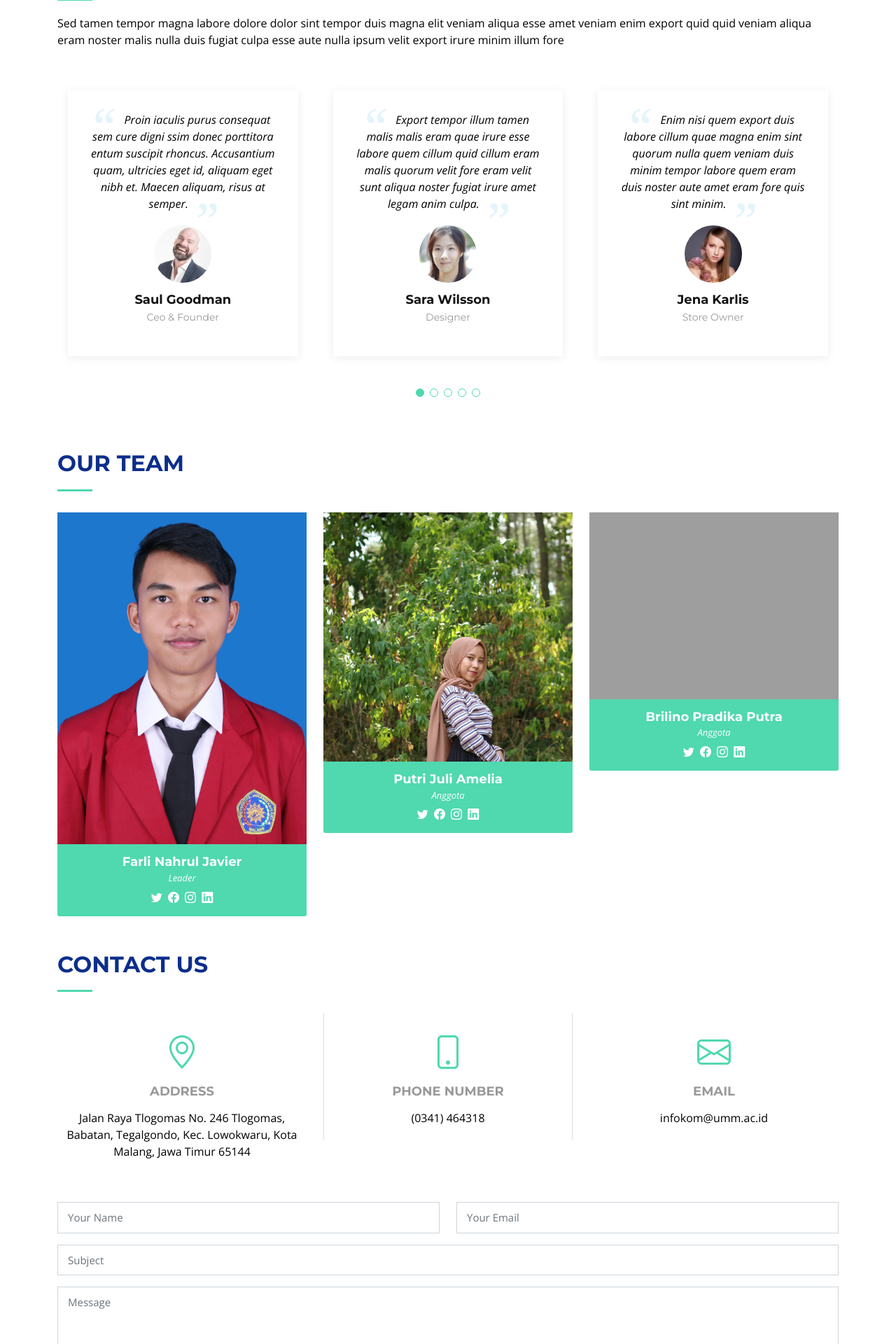
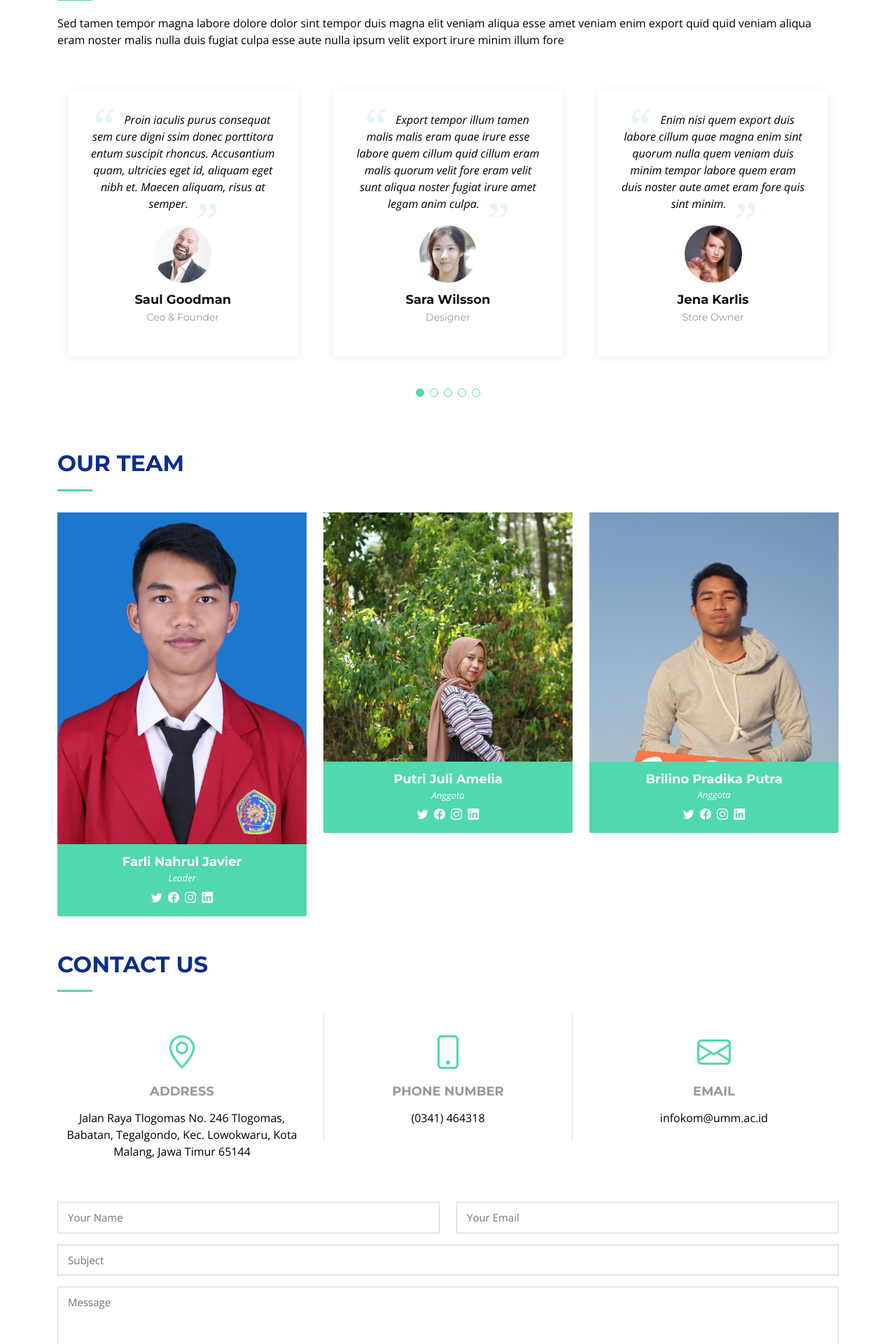
Before and after one commit to farlinahruljavier/cultureID, a PHP site: page / in a window 1280 px wide. Shown: the part 3504-5424 px from the top of the page at 70% size. Run offline with PHP 8.4, Linux system fonts and the light colour scheme; grey boxes are pictures that could not be loaded.

Commit message:
ganti foto lino

```diff
--- a/index.php
+++ b/index.php
@@ -450,7 +450,7 @@
 
           <div class="col-lg col-md-6">
             <div class="member">
-              <div class="pic"><img src="assets/img/team-3.jpg" alt=""></div>
+              <div class="pic"><img src="assets/img/team/lino.jpg" alt=""></div>
               <div class="details">
                 <h4>Brilino Pradika Putra</h4>
                 <span>Anggota</span>
```
